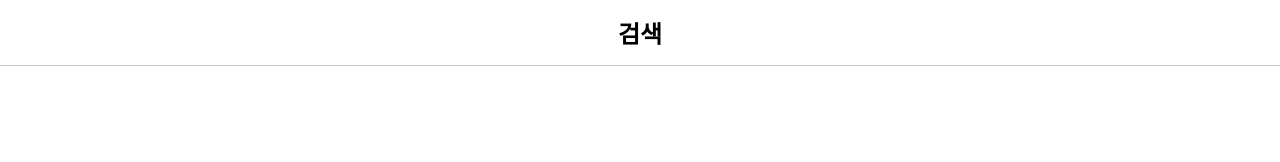
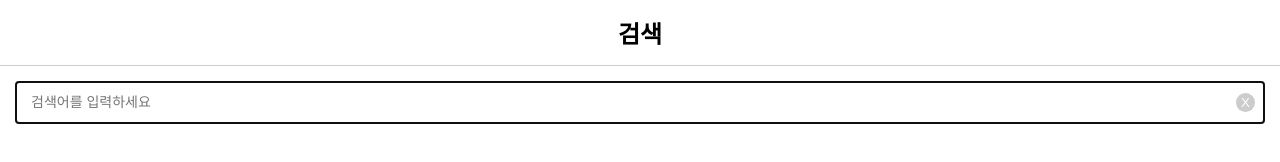
Before and after one commit to deepdiveGoormFly/InfrearnReact, a plain HTML site: page 1-vanilla/index.html in a window 1280 px wide. Drawn offline with Linux system fonts and the light colour scheme.

Commit message:
[검색폼1] 검색어 box 생성 및 reset 버튼 추가

```diff
--- a/1-vanilla/index.html
+++ b/1-vanilla/index.html
@@ -12,6 +12,10 @@
     </header>
     <div class="container">
       <!-- TODO -->
+      <form id="search-form-view">
+        <input type="text" placeholder="검색어를 입력하세요" autofocus />
+        <button type="reset" class="btn-reset"></button>
+      </form>
     </div>
     <script type="module" src="./js/main.js"></script>
   </body>
```
